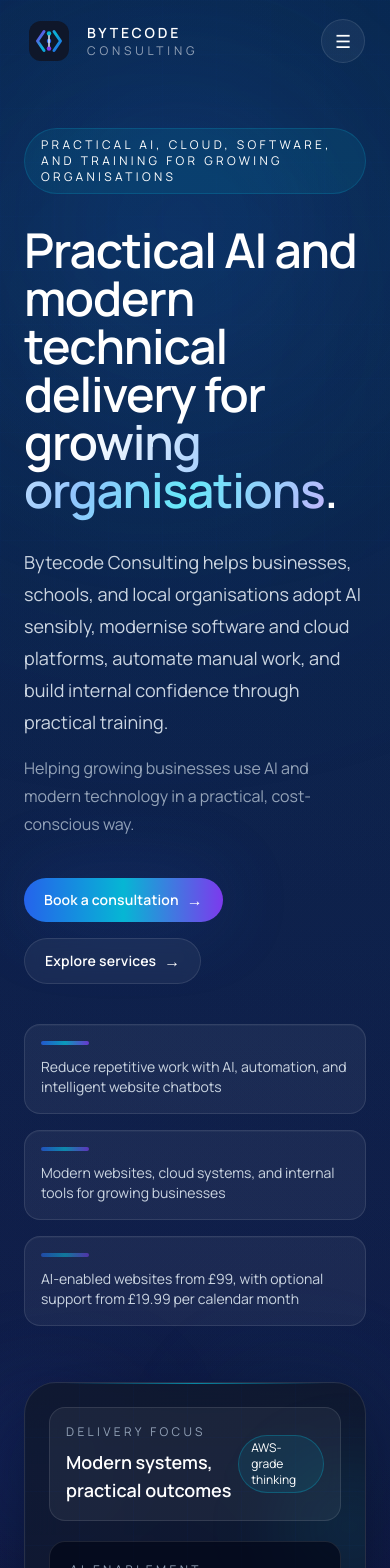
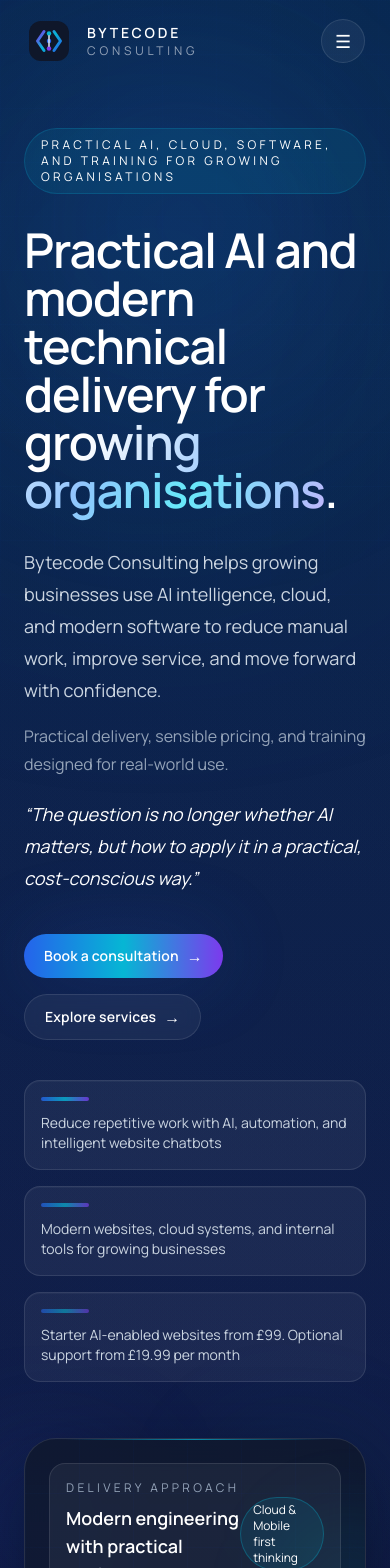
Before and after one commit to danesm/bytecodeconsulting-site, a Next.js app: page / in a window 390 px wide. Shown: the top 1568 px of the page. Built offline with nearby package versions, Linux system fonts and the light colour scheme.

Commit message:
Refine homepage and about page messaging

```diff
--- a/app/about/page.tsx
+++ b/app/about/page.tsx
@@ -28,10 +28,19 @@
             <p className="text-sm uppercase tracking-[0.32em] text-cyan-200">Local roots</p>
             <h2 className="mt-4 text-3xl font-semibold text-white">A Kent-based consultancy with a practical focus on local business value.</h2>
             <p className="mt-5 text-base leading-8 text-slate-300">{localPositioning.copy}</p>
+            <div className="mt-6 rounded-2xl border border-cyan/20 bg-cyan/10 p-6">
+              <p className="text-lg italic leading-8 text-cyan-50 sm:text-xl">
+                “AI should create operational value, not just excitement. The real advantage goes to organisations that apply it clearly, practically, and with purpose.”
+              </p>
+            </div>
           </Card>
           <Card className="p-8">
-            <p className="text-base leading-8 text-slate-300">
-              The consultancy model is deliberately hands-on: helping businesses improve operations, modernise systems, make better use of AI and cloud, and leave teams more confident through workshops, mentoring, and strong implementation discipline.
+            <p className="text-sm uppercase tracking-[0.32em] text-cyan-200">Working principle</p>
+            <blockquote className="mt-5 text-2xl italic leading-9 text-white sm:text-3xl sm:leading-[1.45]">
+              “Good technology should reduce friction, strengthen capability, and make the business easier to run.”
+            </blockquote>
+            <p className="mt-6 text-sm leading-7 text-slate-300">
+              Bytecode Consulting focuses on practical implementation, stronger systems, and confident adoption rather than technology for its own sake.
             </p>
           </Card>
         </div>
--- a/app/page.tsx
+++ b/app/page.tsx
@@ -33,12 +33,15 @@
               Practical AI and modern technical delivery for <span className="text-gradient">growing organisations</span>.
             </h1>
             <p className="mt-8 max-w-2xl text-lg leading-8 text-slate-300 sm:text-xl">
-              Bytecode Consulting helps businesses, schools, and local organisations adopt AI sensibly, modernise software and cloud platforms,
-              automate manual work, and build internal confidence through practical training.
+              Bytecode Consulting helps growing businesses use AI intelligence, cloud, and modern software to reduce manual work, improve service,
+              and move forward with confidence.
             </p>
             <p className="mt-4 max-w-2xl text-base leading-7 text-slate-400">
-              Helping growing businesses use AI and modern technology in a practical, cost-conscious way.
+              Practical delivery, sensible pricing, and training designed for real-world use.
             </p>
+            <blockquote className="mt-5 max-w-2xl text-lg italic leading-8 text-cyan-100 sm:text-xl">
+              “The question is no longer whether AI matters, but how to apply it in a practical, cost-conscious way.”
+            </blockquote>
             <div className="mt-10 flex flex-col gap-4 sm:flex-row">
               <Button href="/contact">Book a consultation</Button>
               <Button href="/services" variant="secondary">
@@ -49,7 +52,7 @@
               {[
                 "Reduce repetitive work with AI, automation, and intelligent website chatbots",
                 "Modern websites, cloud systems, and internal tools for growing businesses",
-                "AI-enabled websites from £99, with optional support from £19.99 per calendar month",
+                "Starter AI-enabled websites from £99. Optional support from £19.99 per month",
               ].map((item, index) => (
                 <div
                   key={item}
--- a/components/site/hero-visual.tsx
+++ b/components/site/hero-visual.tsx
@@ -11,11 +11,11 @@
         <div className="relative space-y-5">
           <div className="flex items-center justify-between rounded-2xl border border-white/10 bg-white/5 p-4">
             <div>
-              <p className="text-xs uppercase tracking-[0.28em] text-slate-400">Delivery Focus</p>
-              <p className="mt-2 text-lg font-semibold text-white">Modern systems, practical outcomes</p>
+              <p className="text-xs uppercase tracking-[0.28em] text-slate-400">Delivery Approach</p>
+              <p className="mt-2 text-lg font-semibold text-white">Modern engineering with practical business outcomes</p>
             </div>
             <div className="rounded-full border border-cyan/30 bg-cyan/10 px-3 py-1 text-xs text-cyan-200">
-              AWS-grade thinking
+              Cloud & Mobile first thinking
             </div>
           </div>
 
--- a/components/site/navbar.tsx
+++ b/components/site/navbar.tsx
@@ -33,7 +33,7 @@
       >
         <div className="flex items-center justify-between">
           <Link href="/" className="flex items-center gap-3.5">
-            <LogoMark className="h-12 w-12" />
+            <LogoMark className="h-12 w-12 sm:h-14 sm:w-14" />
             <div>
               <div className="text-sm font-semibold tracking-[0.2em] text-white">BYTECODE</div>
               <div className="text-xs uppercase tracking-[0.32em] text-slate-400">Consulting</div>
```
